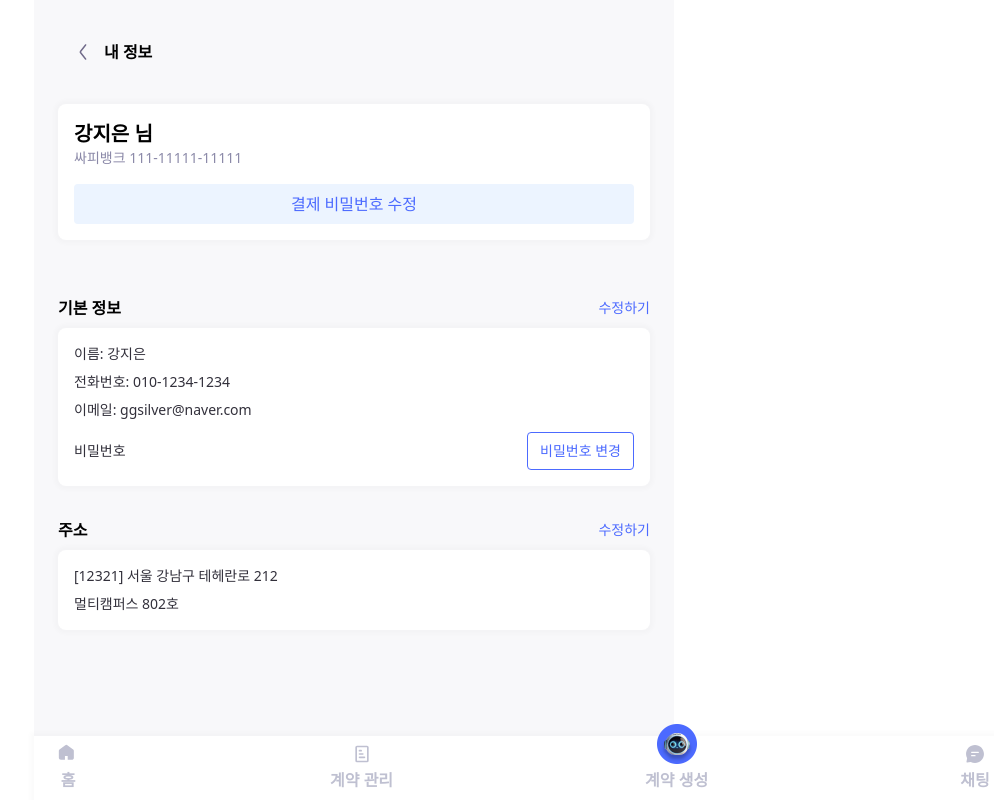
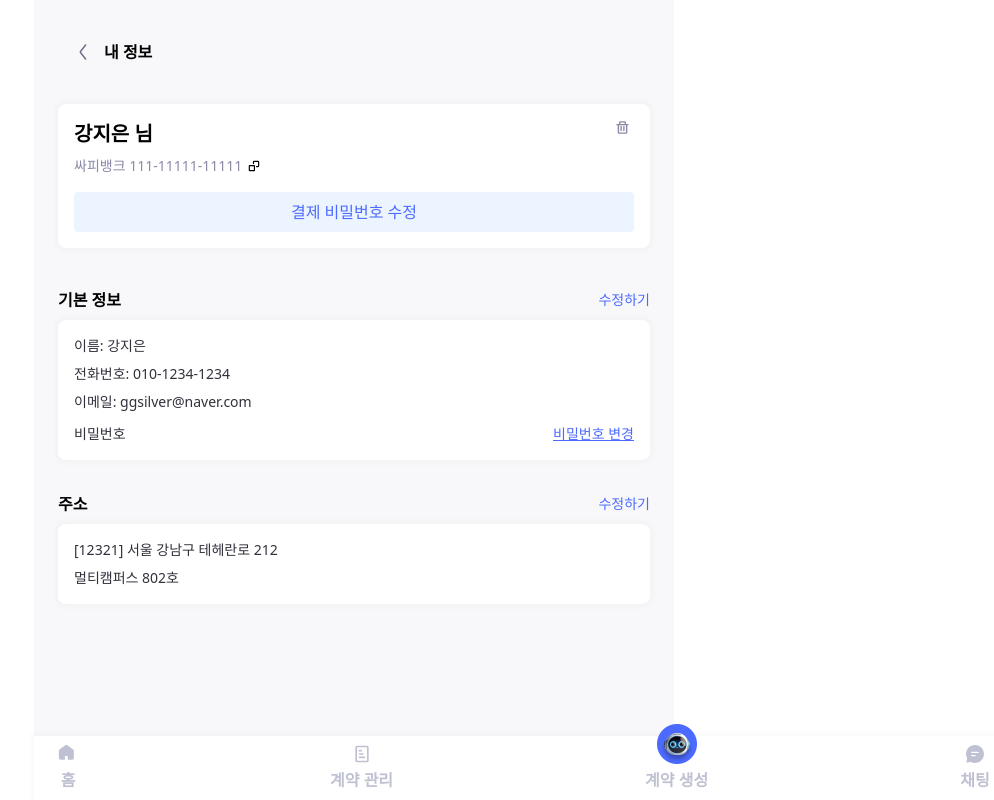
Before and after one commit to FormMate205/FormMate, a React (Vite) app in the folder Frontend/: page /myinfo in a window 1280 px wide. Shown: the whole page, without its empty margins (286-1280 px from the left). Built offline with nearby package versions, Linux system fonts and the light colour scheme; a web font is replaced by a local one.

Commit message:
publish: 내 정보 페이지 퍼블리싱 (진행중)

```diff
--- a/Frontend/src/pages/myinfo/MyInfo.tsx
+++ b/Frontend/src/pages/myinfo/MyInfo.tsx
@@ -28,7 +28,7 @@ const MyInfo = () => {
                     accountNumber={userData.accountNumber}
                 />
 
-                <div className='mt-8'>
+                <div className='mt-4'>
                     <UserInfo
                         isOAuth={userData.isOAuth}
                         userName={userData.userName}
--- a/Frontend/src/pages/myinfo/ui/MyAccount.tsx
+++ b/Frontend/src/pages/myinfo/ui/MyAccount.tsx
@@ -1,5 +1,6 @@
 import { Button } from '@/components/ui/button';
 import AccountInfo from '@/pages/home/ui/AccountInfo';
+import { Icons } from '@/shared';
 
 interface MyAccountProps {
     hasAccount: boolean;
@@ -11,10 +12,21 @@ const MyAccount = ({ hasAccount, accountNumber, userName }: MyAccountProps) => {
     if (!hasAccount) return <AccountInfo />;
 
     return (
-        <div className='rounded-lg bg-white p-4 shadow-sm'>
+        <div className='relative rounded-lg bg-white p-4 shadow-sm'>
+            <div className='absolute top-4 right-5 cursor-pointer'>
+                <Icons name='trash' size={15} />
+            </div>
+
             <p className='text-xl font-semibold'>{userName} 님</p>
-            <p className='text-line-500 text-sm'>{accountNumber}</p>
-            <Button variant={'light'}>결제 비밀번호 수정</Button>
+
+            <div className='text-line-500 mt-2 flex items-center gap-1.5 text-sm'>
+                <span>{accountNumber}</span>
+                <Icons name='copy' size={12} className='cursor-pointer' />
+            </div>
+
+            <Button variant='light' className='mt-4 w-full'>
+                결제 비밀번호 수정
+            </Button>
         </div>
     );
 };
--- a/Frontend/src/pages/myinfo/ui/UserInfo.tsx
+++ b/Frontend/src/pages/myinfo/ui/UserInfo.tsx
@@ -1,5 +1,3 @@
-import { Button } from '@/components/ui/button';
-
 interface UserInfoProps {
     isOAuth: boolean;
     userName: string;
@@ -21,11 +19,9 @@ const UserInfo = ({ isOAuth, userName, phoneNumber, email }: UserInfoProps) => (
             {!isOAuth && (
                 <div className='mt-1 flex items-center justify-between'>
                     <p>비밀번호</p>
-                    {/* <button className='text-primary-500 text-sm'>
+                    <button className='text-primary-500 text-sm underline'>
                         비밀번호 변경
-                    </button> */}
-
-                    <Button variant={'choiceEmpty'}>비밀번호 변경</Button>
+                    </button>
                 </div>
             )}
         </div>
```
